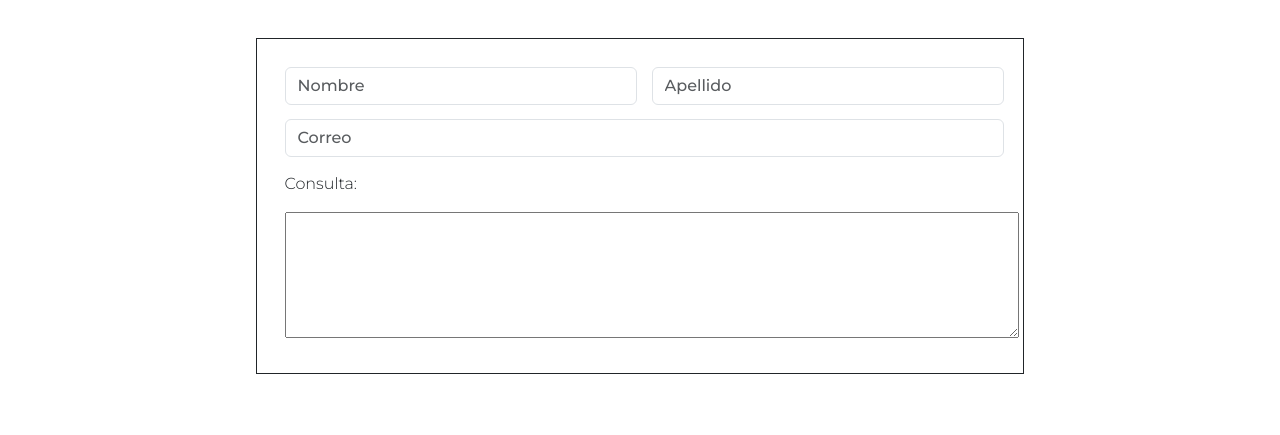
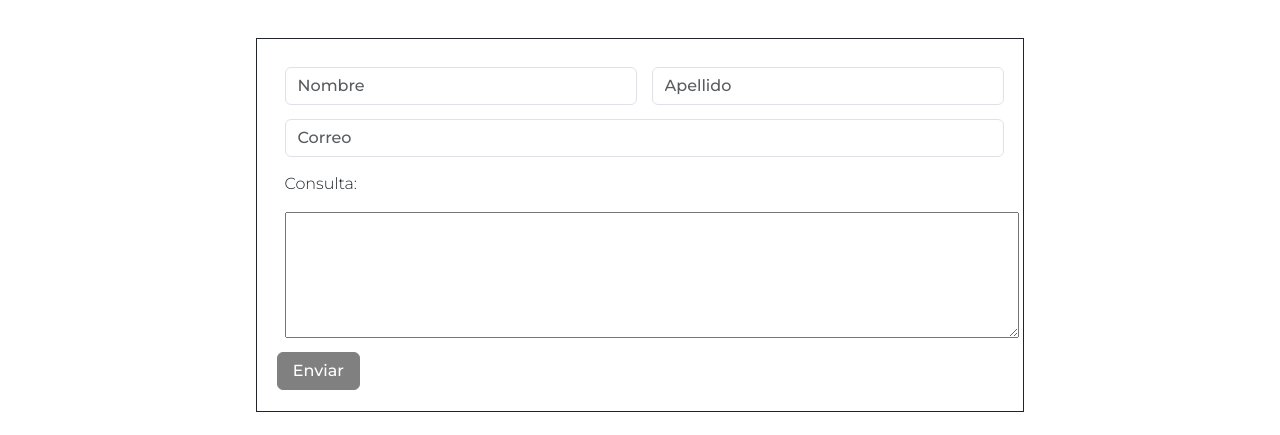
Before and after one commit to Confloresc/Prueba-1, a plain HTML site: page contacto.html in a window 1280 px wide. Shown: the part 163-598 px from the top of the page. Drawn offline with nearby package versions, Linux system fonts and the light colour scheme.

Commit message:
agrego boton contacto

```diff
--- a/asset/css/style.css
+++ b/asset/css/style.css
@@ -66,3 +66,9 @@ hr.solid {
   float: left;
   padding: 1%;
  }
+ .btn-contacto{
+  background-color: gray;
+  border-color: gray;
+  padding-right: 2%;
+  padding-left: 2%;
+ }
--- a/contacto.html
+++ b/contacto.html
@@ -92,6 +92,7 @@
             <p>Consulta:</p>
             <textarea id="w3review" name="w3review" rows="5" cols="78"></textarea>
           </div>
+          <button type="submit" class="btn btn-primary btn-contacto">Enviar</button>
         </div>
       </form>
 </div>
```
